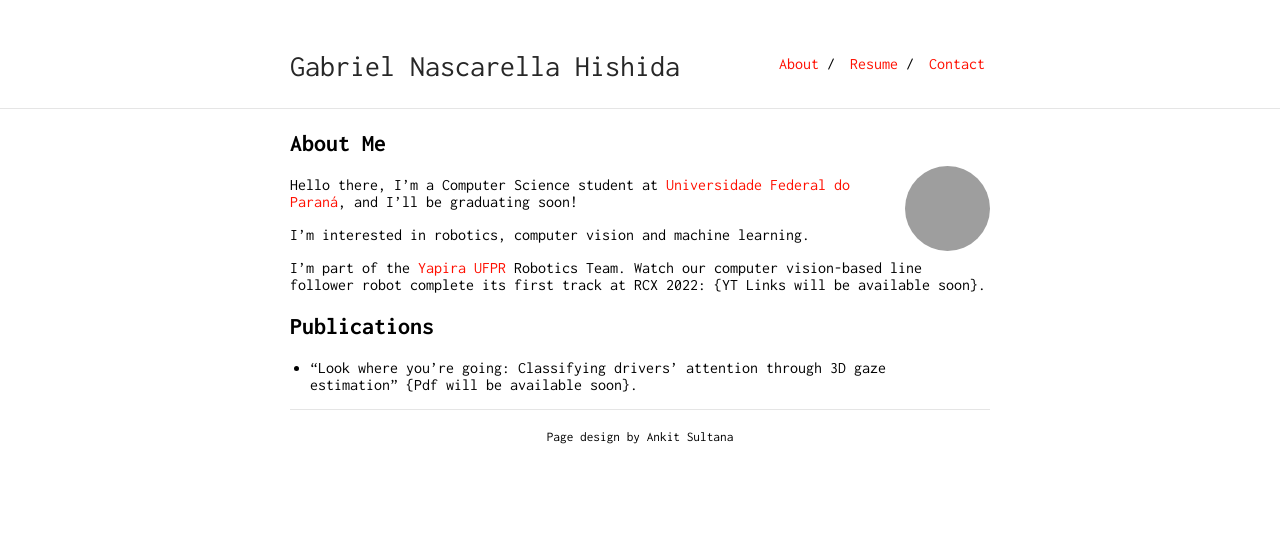
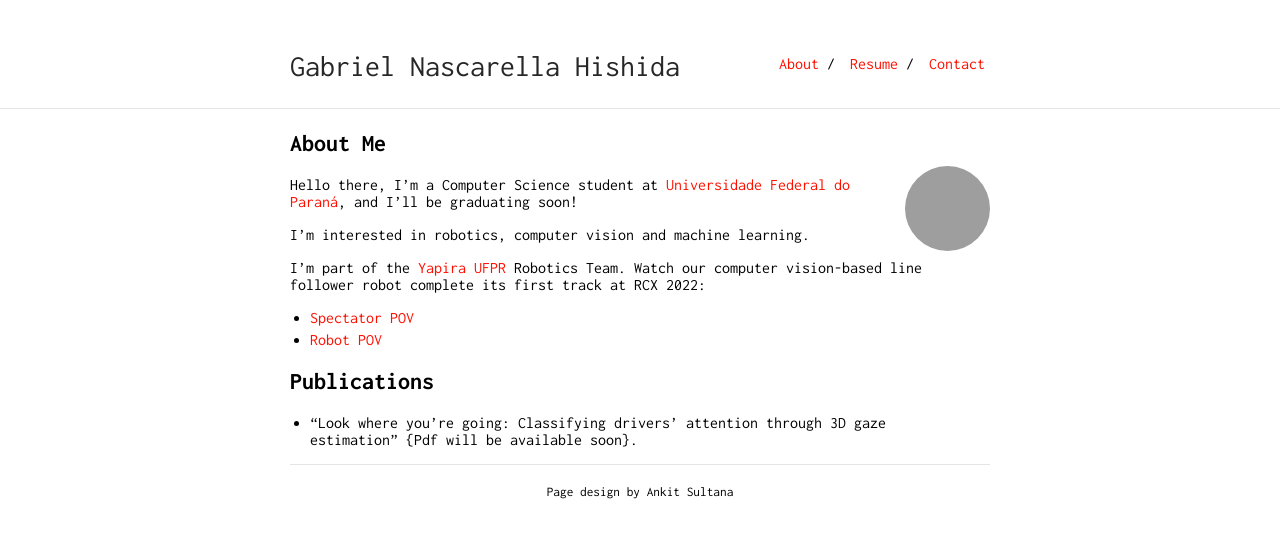
Before and after one commit to gabrielnhn/gabrielnhn.github.io, a Jekyll site: the page built from index.md, in a window 1280 px wide, cut to the strip 0-538 px from the top of the page. Built offline with Jekyll 4.4.1, drawn with Linux system fonts in a browser that asks for light colours; our own code applies the rules of GitHub Pages for plain Markdown files; grey boxes are pictures that could not be loaded.

Commit message:
add links

```diff
--- a/index.md
+++ b/index.md
@@ -10,7 +10,10 @@ Hello there, I'm a Computer Science student at [Universidade Federal do Paraná]
 
 I'm interested in robotics, computer vision and machine learning.
 
-I'm part of the [Yapira UFPR](https://www.facebook.com/ufpr.yapira) Robotics Team. Watch our computer vision-based line follower robot complete its first track at RCX 2022: {YT Links will be available soon}.
+I'm part of the [Yapira UFPR](https://www.facebook.com/ufpr.yapira) Robotics Team. Watch our computer vision-based line follower robot complete its first track at RCX 2022:
+* [Spectator POV](https://drive.google.com/file/d/13jQLvRatMAxQXDhhhWztNFT34ptf3a_2/view?usp=sharing)
+* [Robot POV](https://drive.google.com/file/d/1qnftp4b8_yvBsK6LlyaOee2ITNIrxgbI/view?usp=sharing)
+
 
 ## Publications
 
```
